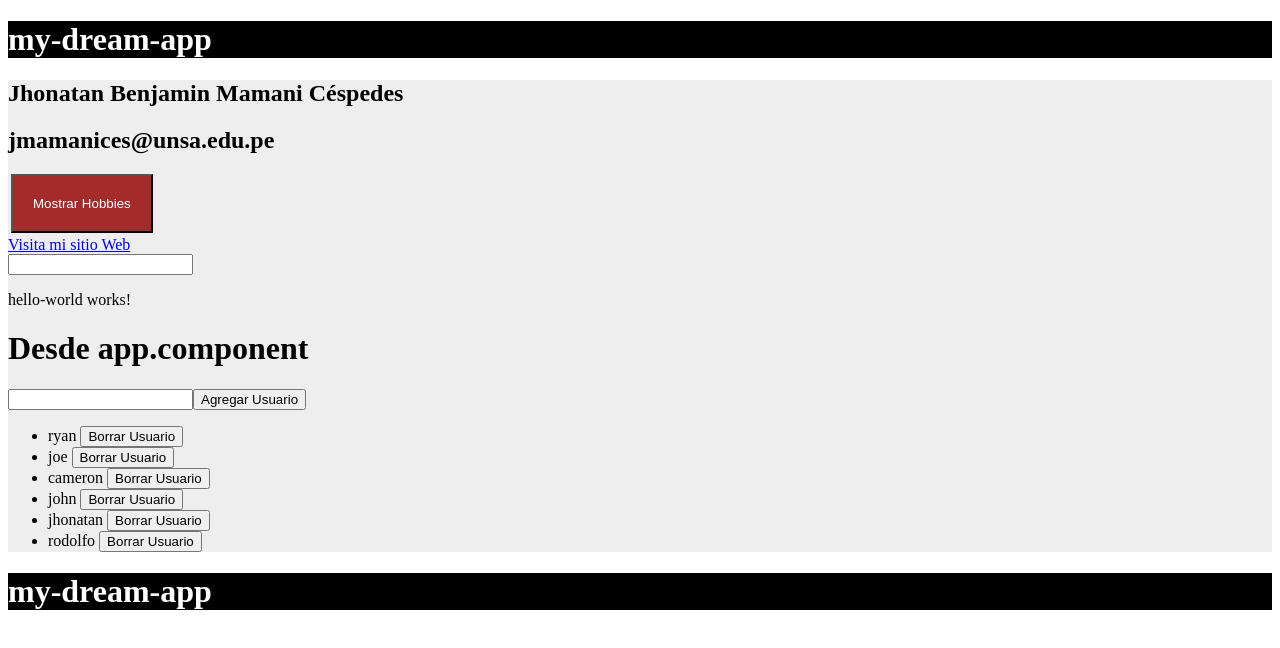
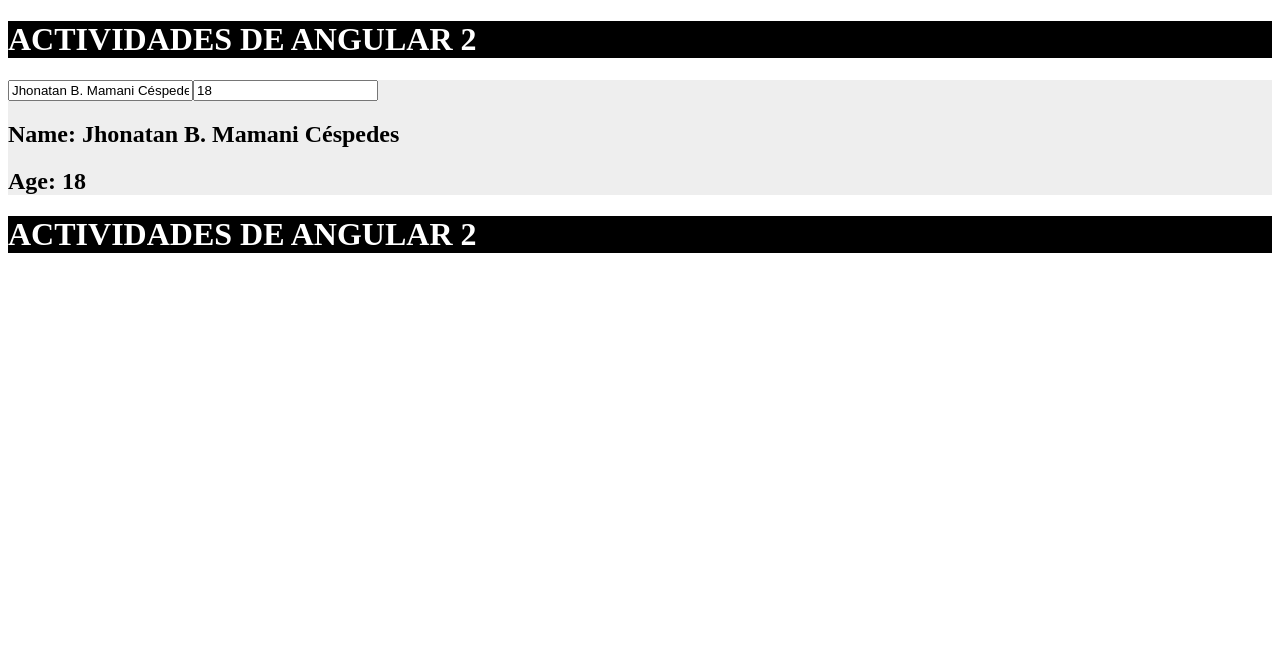
Before and after one commit to JBenjamin01/pw2-angular, an Angular app in the folder proyectoAngular/my-dream-app/: page / in a window 1280 px wide. Shown: the top 648 px of the page. Built offline with nearby package versions, Linux system fonts and the light colour scheme.

Commit message:
Angular 2: Haciendo el DataBinding con datos de formulario, los componentes no se declaran por ser standalone

```diff
--- a/proyectoAngular/my-dream-app/src/app/app.component.html
+++ b/proyectoAngular/my-dream-app/src/app/app.component.html
@@ -1,32 +1,14 @@
 <div class="black">
-	<h1> {{ title }} </h1>
+	<h1>ACTIVIDADES DE ANGULAR 2</h1>
 </div>
 <div class="ash">
-	<h2> {{ name }} </h2>
-	<h2> {{ email }} </h2>
-	<button (click)="toggleHobbies()" class="btn">Mostrar Hobbies</button>
-	<div *ngIf="showHobbies" class="component2">
-		<h3>Hobbies:</h3>
-		<ul>
-			<li *ngFor="let hobby of hobbies">{{ hobby }}</li>
-		</ul>
-	</div>
-	<a href="{{ webpage }}" target="blank">Visita mi sitio Web</a>
-	<form (submit)="newHobby(hobby)">
-		<input #hobby type="text" placecholder="hobby">
+	<form>
+		<input type="text" name="name" [(ngModel)]="name">
+		<input type="text" name="age" [(ngModel)]="age">
 	</form>
-	<app-hello-world>Aqui</app-hello-world>
-	<h1>Desde app.component</h1>
-	<form (submit)="addUser(newUser)">
-		<input type="text" #newUser>
-		<button>Agregar Usuario</button>
-	</form>
-	<ul>
-		<li *ngFor="let user of users">
-			{{ user }} <button (click)="deleteUser(user)">Borrar Usuario</button>
-		</li>
-	</ul>
+	<h2>Name: {{ name }}</h2>
+	<h2>Age: {{ age }}</h2>
 </div>
 <div class = "black">
-	<h1> {{ title }} </h1>
+	<h1>ACTIVIDADES DE ANGULAR 2</h1>
 </div>
--- a/proyectoAngular/my-dream-app/src/app/app.component.ts
+++ b/proyectoAngular/my-dream-app/src/app/app.component.ts
@@ -1,58 +1,22 @@
-import { Component, ViewChild, ElementRef } from '@angular/core';
+import { Component } from '@angular/core';
 import { CommonModule } from '@angular/common';
 import { HelloWorldComponent } from './hello-world/hello-world.component';
 import { UserComponent } from './user/user.component'
+import { FormsModule } from '@angular/forms';
 
 @Component({
   selector: 'app-root',
   standalone: true,
-  imports: [CommonModule, HelloWorldComponent, UserComponent],
+  imports: [CommonModule,
+            HelloWorldComponent,
+            UserComponent,
+            FormsModule
+          ],
   templateUrl: './app.component.html',
   styleUrl: './app.component.css'
 })
 
 export class AppComponent {
-  @ViewChild('newUser') newUserInput!: ElementRef;
-
-  users = ['ryan', 'joe', 'cameron', 'john', 'jhonatan', 'rodolfo'];
-  activated = false;
-  title = 'my-dream-app';
-	name : string;
-	email;
-	webpage : string;
-	hobbies : string[];
-  showHobbies : boolean;
-
-  constructor() {
-    console.log("Constructor working...");
-    this.name = "Jhonatan Benjamin Mamani Céspedes";
-    this.email = "jmamanices@unsa.edu.pe";
-    this.webpage = "http://www.unsa.edu.pe";
-    this.hobbies = ["Futbol","Programacion","Leer","Editar y modelar (3D)"];
-    this.showHobbies = false;
-  }
-  toggleHobbies() {
-		this.showHobbies = !this.showHobbies;
-	}
-  newHobby(hobby:any) {
-		this.hobbies.push(hobby.value);
-		hobby.value = "";
-		return false;
-	}
-  sayHello() {
-		alert("Hola desde app.component");
-	}
-  addUser(newUser: any){
-		this.users.push(newUser.value);
-    newUser.value = '';
-    this.newUserInput.nativeElement.focus();
-    return false;
-	}
-  deleteUser(user:any) {
-		for(let i = 0; i < this.users.length; i++){
-			if(user == this.users[i]){
-				this.users.splice(i, 1);
-			}
-		}
-	}
+  name : string = "Jhonatan B. Mamani Céspedes";
+  age : number = 18;
 }
```
Also changed, not shown: proyectoAngular/my-dream-app/src/app/app-routing.module.ts (added, +12 -0 lines), proyectoAngular/my-dream-app/src/app/app.module.ts (added, +15 -0 lines), 1 other file (tests, documents, lock files or other folders).
